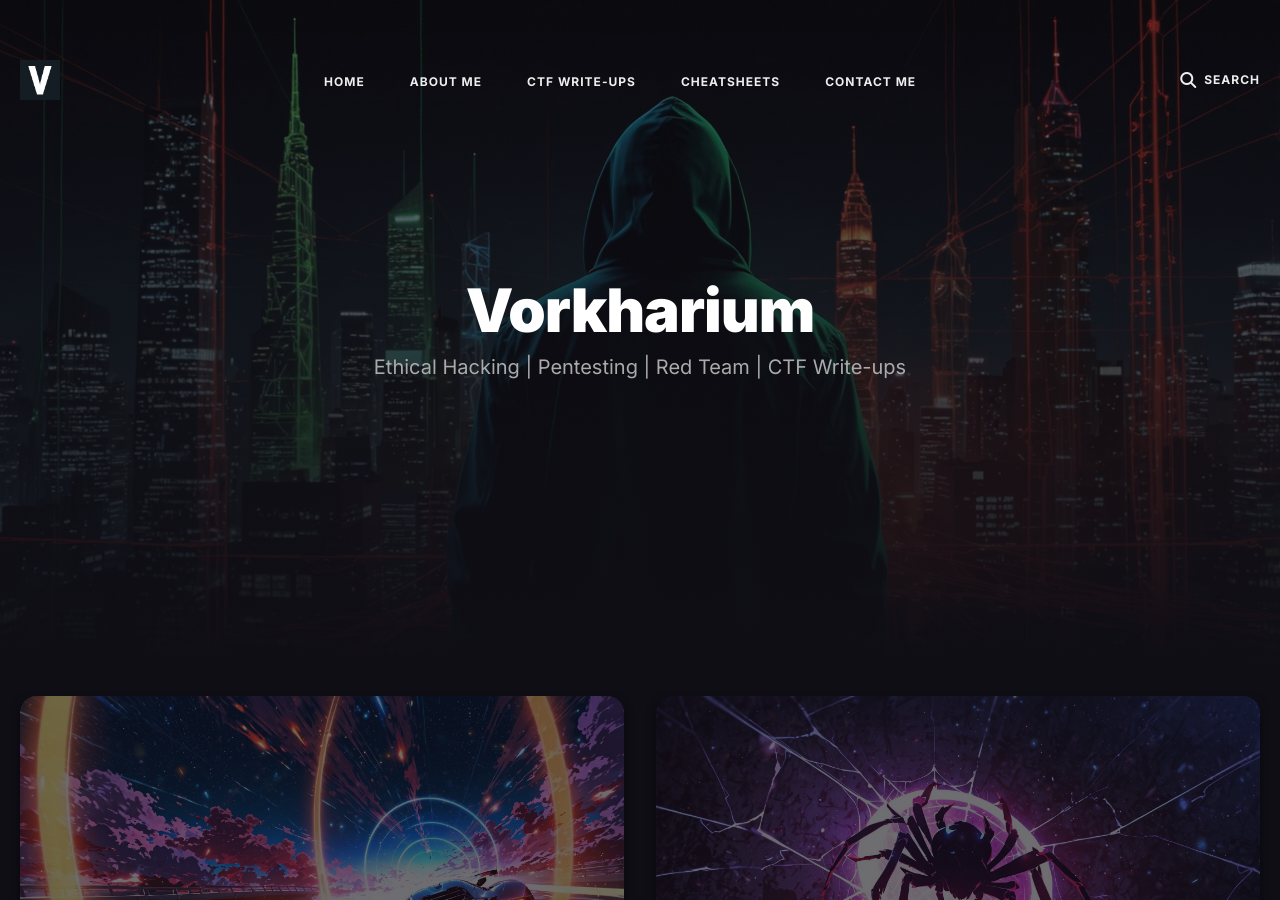
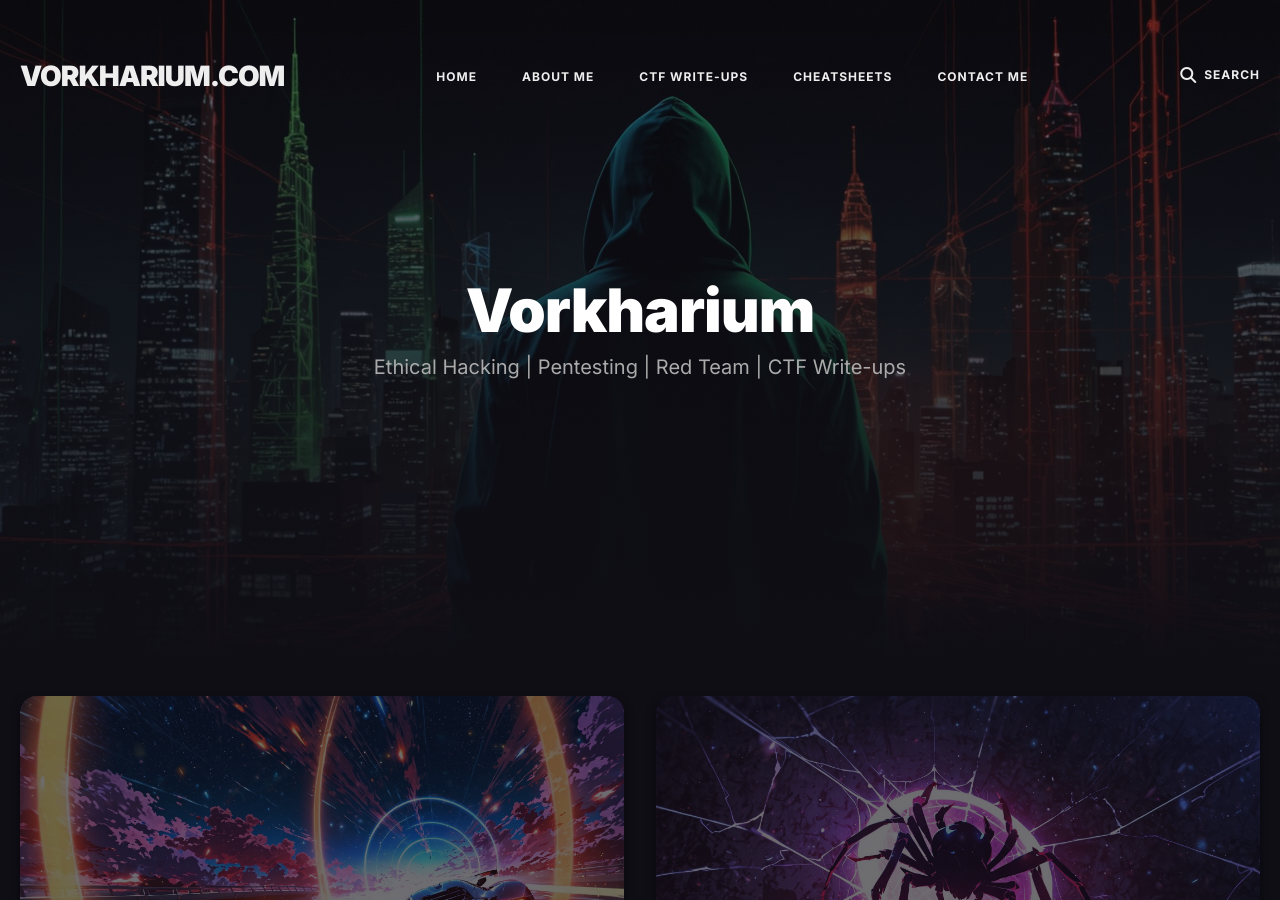
Before and after one commit to Vorkharium/vorkharium.github.io, a Jekyll site: the page built from index.html, in a window 1280 px wide and 900 px high. Built offline with Jekyll 4.4.1, drawn with Linux system fonts in a browser that asks for light colours; the list of posts is cut into pages by our own code.

Commit message:
Update settings.yml

```diff
--- a/_data/settings.yml
+++ b/_data/settings.yml
@@ -1,7 +1,7 @@
 #-------------------------------
 # Site Settings
 title: vorkharium.com
-logo: '/images/V.png'
+logo: # You can add own logo. For example '/images/logo.png'.
 description: Vorkharium – Ethical Hacking | Pentesting | Red Team | CTF Write-ups
 
 
```
